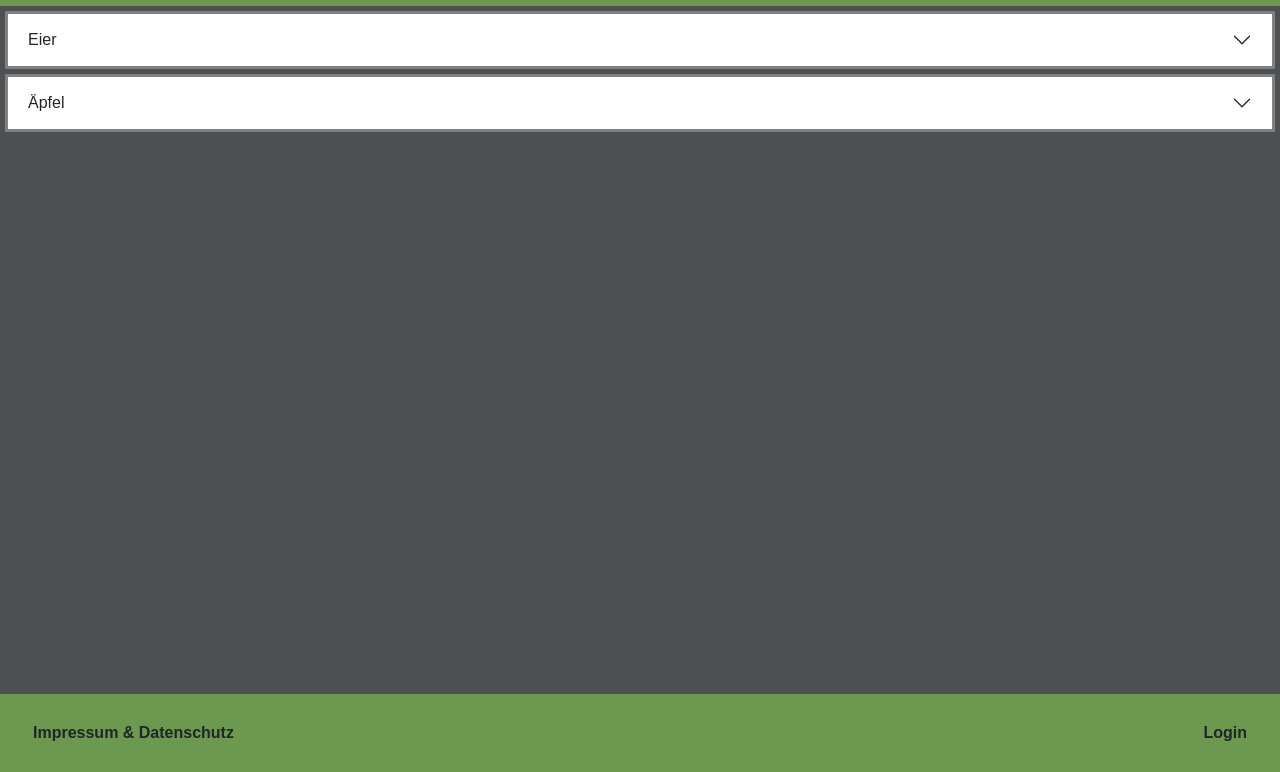
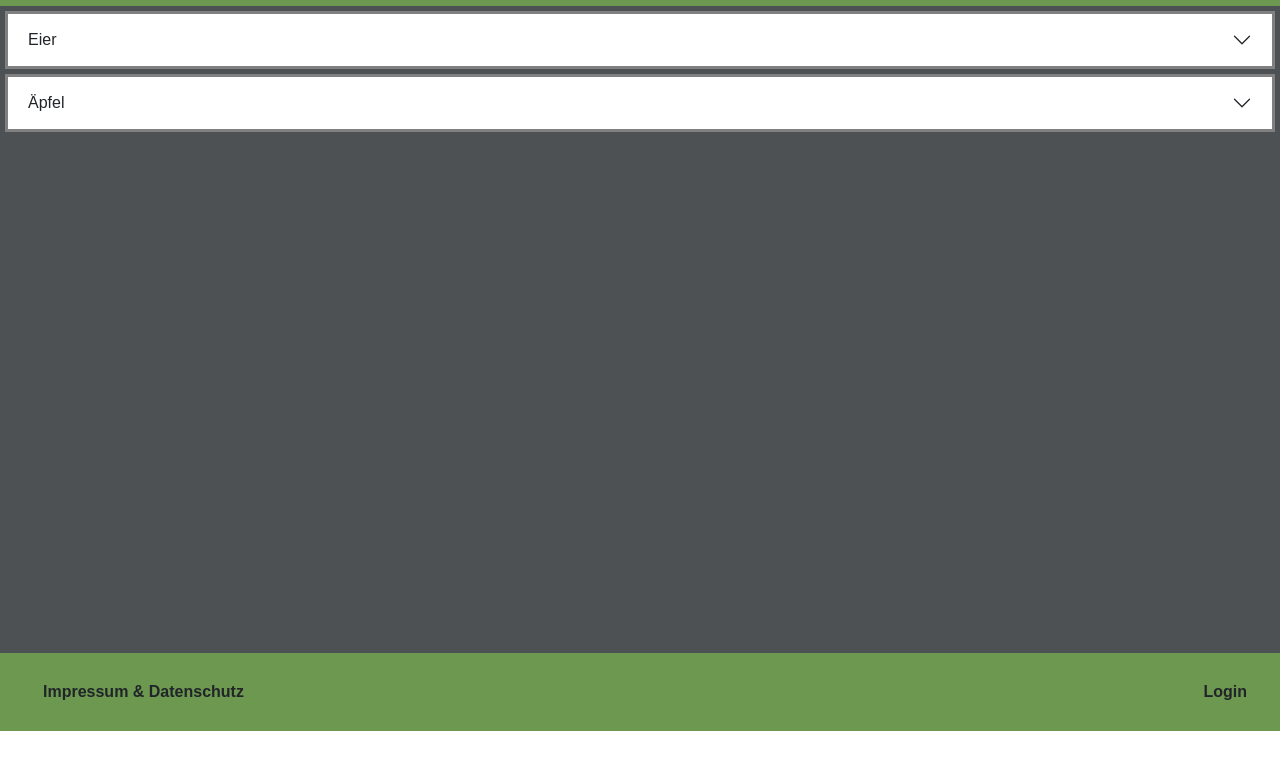
Before and after one commit to Logggee/Web2Praktikum, a plain HTML site: page HTML/produkte.html in a window 1280 px wide. Shown: the part 69-841 px from the top of the page. After the commit the page ends 800 px from the top, so only its background shows below. Drawn offline with nearby package versions, Linux system fonts and the light colour scheme.

Commit message:
Css fixes

```diff
--- a/CSS/produkte.css
+++ b/CSS/produkte.css
@@ -50,3 +50,20 @@
     border: none;
     background-color:forestgreen;
 }
+
+.unitText
+{
+    margin-right: 100px;
+}
+
+.btn
+{
+    margin-left: 10px;
+}
+
+footer
+{
+    position: fixed;
+    bottom: 0;
+    width: 100%;
+  }
--- a/CSS/start.css
+++ b/CSS/start.css
@@ -17,3 +17,7 @@ main {
     display: flex;
     justify-content: space-around;
 }
+footer {
+    position: absolute;
+    bottom: 0;
+  }
--- a/CSS/ueberuns.css
+++ b/CSS/ueberuns.css
@@ -16,3 +16,9 @@ main {
     background: var(--background);
     color: var(--text2);
 }
+
+footer
+{
+    position: absolute;
+    bottom: 0;
+}
```
